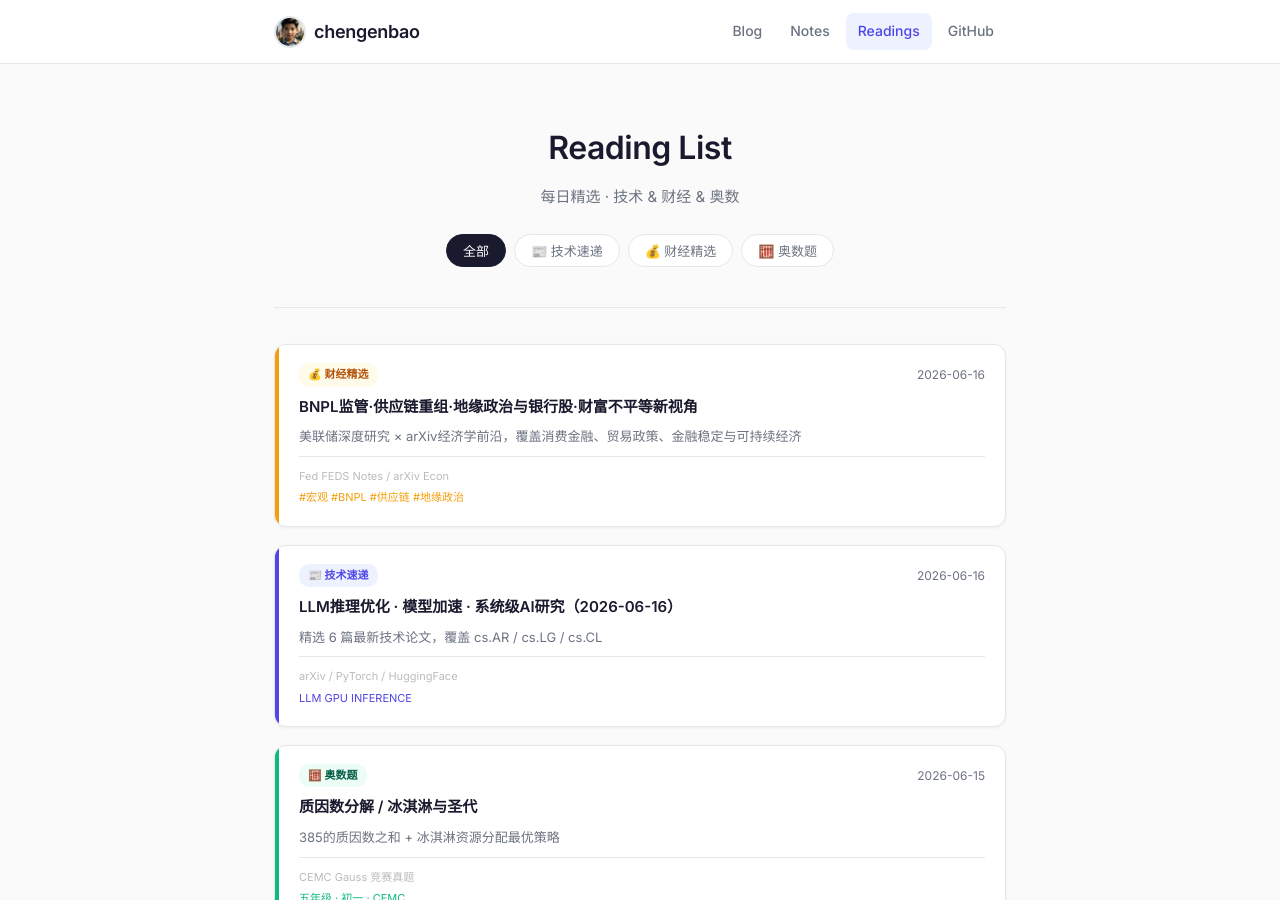
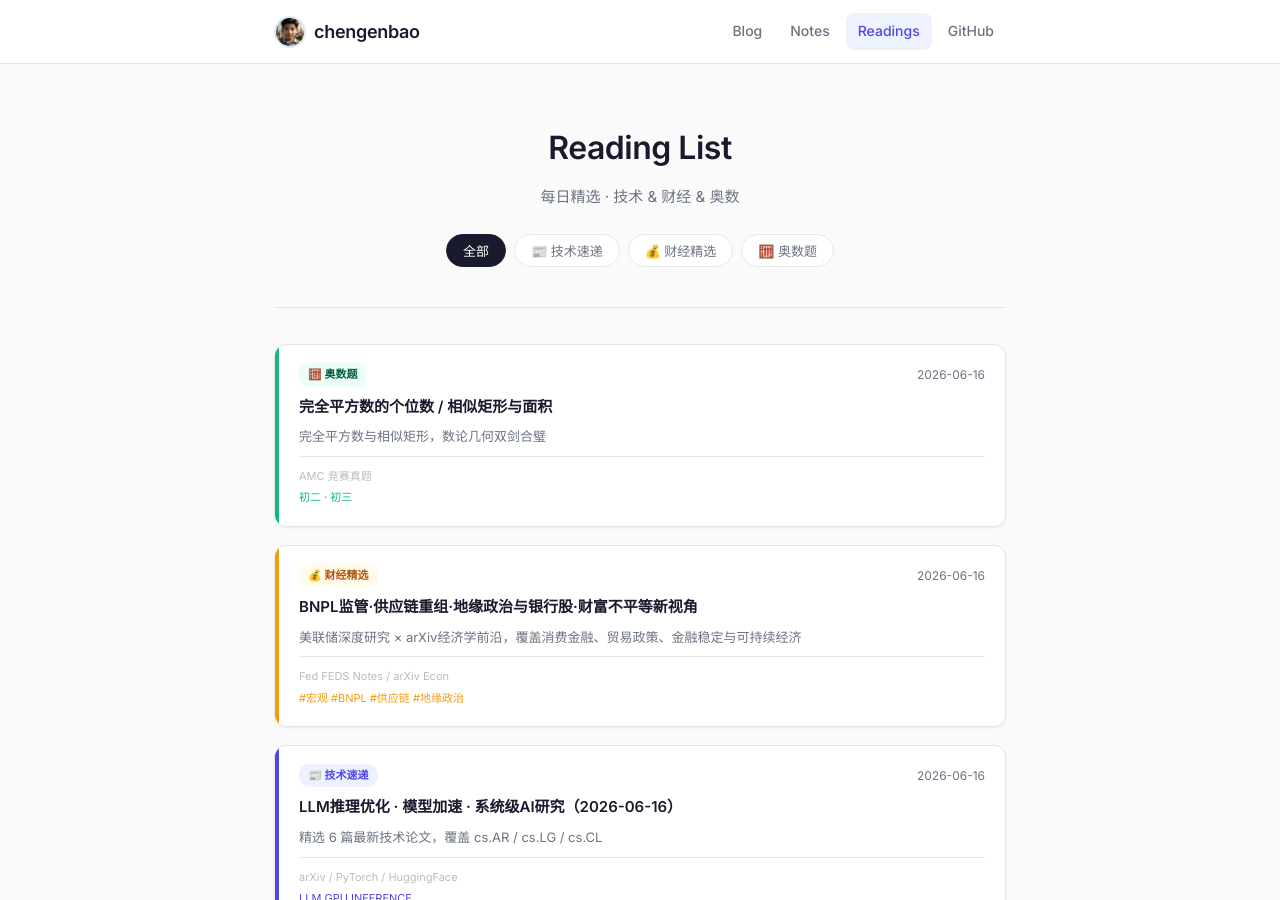
Before and after one commit to chengenbao/chengenbao.github.io, a Jekyll site: the page built from reading-list/index.md, in a window 1280 px wide and 900 px high. Built offline with Jekyll 4.4.1, drawn with Linux system fonts in a browser that asks for light colours.

Commit message:
add math card 2026-06-16

```diff
--- a/reading-list/index.md
+++ b/reading-list/index.md
@@ -18,6 +18,7 @@
   </div>
 
   <div class="rl-grid">
+<a class="rl-card math" href="/reading-list/2026-06-16-math/"><div class="rl-accent"></div><div class="rl-body"><div class="rl-top"><span class="rl-badge math">🧮 奥数题</span><time>2026-06-16</time></div><h2>完全平方数的个位数 / 相似矩形与面积</h2><p>完全平方数与相似矩形，数论几何双剑合璧</p><div class="rl-meta"><span class="rl-source">AMC 竞赛真题</span><span class="rl-tags">初二 · 初三</span></div></div></a>
 <a class="rl-card finance" href="/reading-list/2026-06-16-finance-daily/">
   <div class="rl-accent"></div>
   <div class="rl-body">
```
